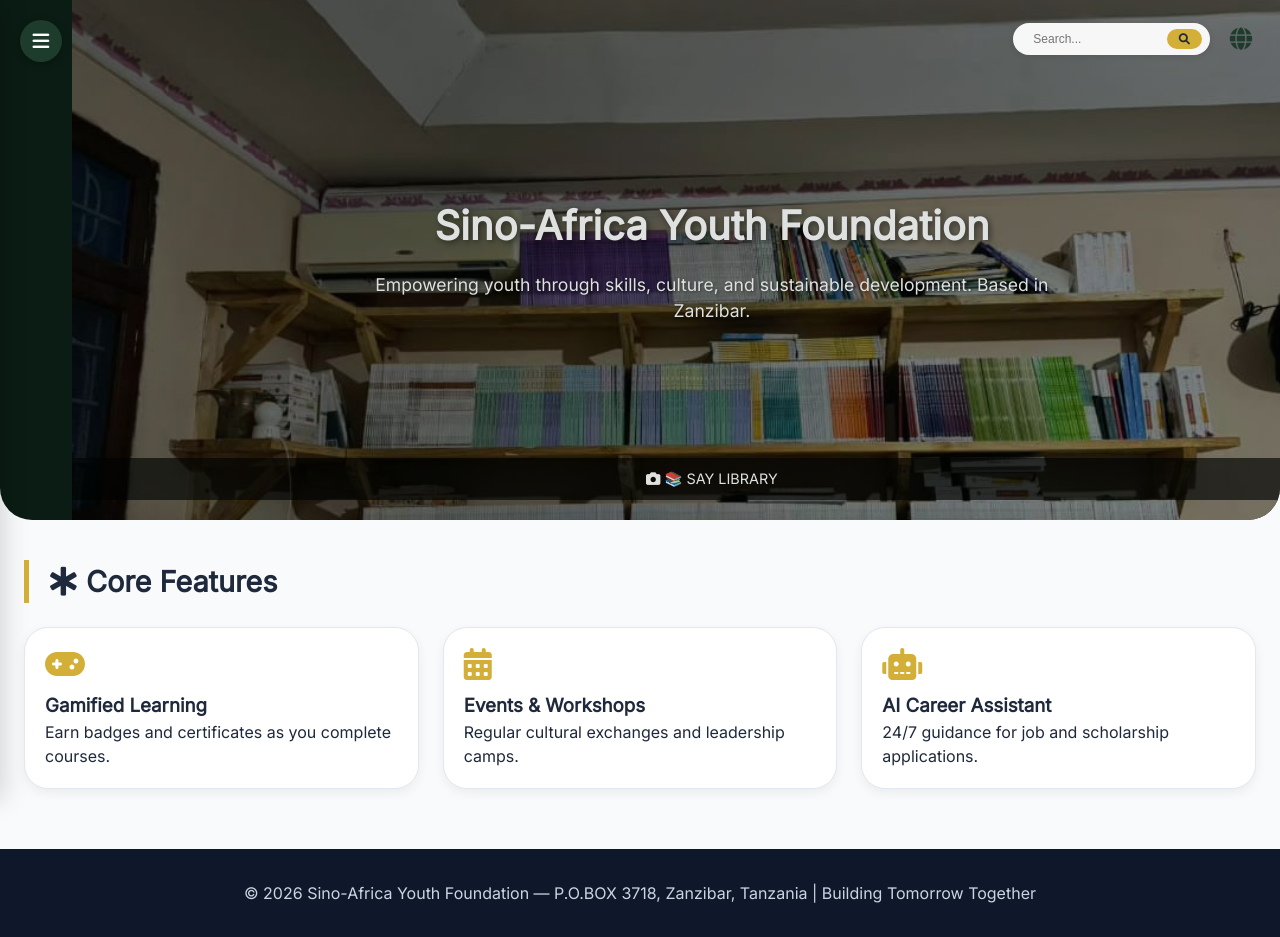
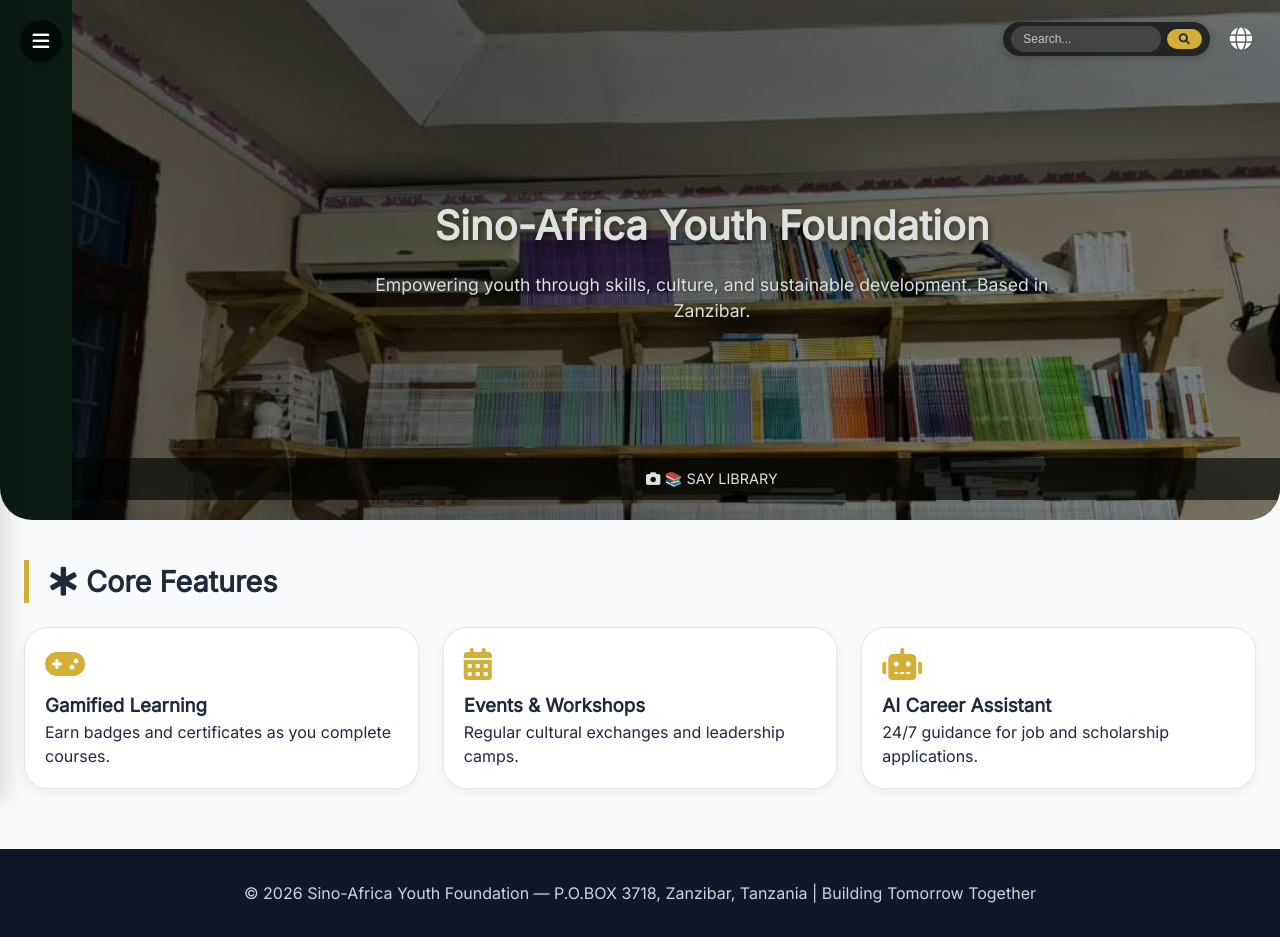
Before and after one commit to ameral320-ai/SAY12, a plain HTML site: page index.html in a window 1280 px wide. Drawn offline with Linux system fonts and the light colour scheme.

Commit message:
Refactor styles and update search/globe visibility logic

```diff
--- a/index.html
+++ b/index.html
@@ -25,7 +25,7 @@
         body.dark-mode input, body.dark-mode textarea { background: #334155; color: white; border-color: #475569; }
         .container { max-width: 1280px; margin: 0 auto; padding: 0 24px; }
 
-        /* Top right controls - only visible on home */
+        /* Top right controls */
         .top-bar {
             position: fixed;
             top: 20px;
@@ -36,26 +36,33 @@
             align-items: center;
         }
 
+        /* Search container - visible only on home page */
         .search-container {
-            background: rgba(255,255,255,0.95);
+            background: rgba(0,0,0,0.65);
+            backdrop-filter: blur(8px);
             border-radius: 40px;
-            padding: 3px 8px;
+            padding: 4px 8px;
             display: flex;
             align-items: center;
             gap: 6px;
-            box-shadow: 0 2px 6px rgba(0,0,0,0.1);
+            box-shadow: 0 2px 8px rgba(0,0,0,0.2);
             transition: all 0.2s;
         }
-        body.dark-mode .search-container { background: #1e293b; }
+        .search-container.hidden {
+            display: none;
+        }
+        body.dark-mode .search-container { background: rgba(30,41,59,0.9); }
         .search-container input {
             border: none;
             padding: 6px 12px;
             border-radius: 40px;
-            width: 140px;
-            background: transparent;
+            width: 150px;
+            background: rgba(255,255,255,0.15);
             outline: none;
             font-size: 0.75rem;
+            color: white;
         }
+        .search-container input::placeholder { color: rgba(255,255,255,0.7); }
         .search-container button {
             background: #d4af37;
             color: #1e293b;
@@ -65,9 +72,11 @@
             font-weight: 600;
             cursor: pointer;
             border: none;
+            transition: all 0.2s;
         }
+        .search-container button:hover { transform: scale(1.02); background: #e5c450; }
 
-        /* Globe language icon - clean, no shadow, no white background */
+        /* Globe language icon - clean, no white shadow/background */
         .globe-lang-container {
             position: relative;
             display: none;
@@ -76,8 +85,7 @@
             display: block;
         }
         .globe-icon {
-            background: transparent !important;
-            backdrop-filter: none;
+            background: transparent;
             border: none;
             font-size: 1.4rem;
             cursor: pointer;
@@ -88,12 +96,11 @@
             align-items: center;
             justify-content: center;
             transition: all 0.2s;
-            color: #1e3c2c;
-            box-shadow: none !important;
-            background-color: transparent !important;
+            color: white;
+            text-shadow: 0 1px 2px rgba(0,0,0,0.3);
         }
-        body.dark-mode .globe-icon { color: #d4af37; background: transparent !important; }
-        .globe-icon:hover { transform: scale(1.08); color: #d4af37; background: transparent !important; }
+        body.dark-mode .globe-icon { color: #e2e8f0; }
+        .globe-icon:hover { transform: scale(1.08); color: #d4af37; }
 
         .lang-dropdown {
             position: absolute;
@@ -125,13 +132,11 @@
         body.dark-mode .lang-dropdown button { color: #e2e8f0; }
         .lang-dropdown button:hover { background: #d4af37; color: #1e293b; }
 
-        /* Mobile menu - only visible on home */
+        /* Mobile menu */
         .hamburger-btn {
-            position: fixed;
-            top: 20px;
-            left: 20px;
-            z-index: 1001;
-            background: #1e3c2c;
+            position: fixed; top: 20px; left: 20px; z-index: 1001;
+            background: rgba(0,0,0,0.65);
+            backdrop-filter: blur(8px);
             border: none;
             font-size: 1.2rem;
             cursor: pointer;
@@ -144,12 +149,6 @@
             justify-content: center;
             box-shadow: 0 2px 8px rgba(0,0,0,0.2);
             transition: all 0.2s;
-        }
-        .hamburger-btn.hide-on-other-pages {
-            display: flex;
-        }
-        .hamburger-btn.hidden {
-            display: none !important;
         }
         .hamburger-btn:hover { transform: scale(1.05); background: #d4af37; color: #1e293b; }
 
@@ -179,7 +178,7 @@
         body.dark-mode .sidebar a { color: #e2e8f0; }
         .sidebar a:hover, .sidebar a.active { background: #d4af37; color: #1e293b; transform: translateX(6px); }
 
-        /* Compressed slider */
+        /* Compressed slider - fits screen */
         .hero {
             position: relative;
             width: 100%;
@@ -295,17 +294,19 @@
             .hero { height: 50vh; min-height: 380px; }
             .slide-overlay h1 { font-size: 1.6rem; }
             .section-title { font-size: 1.4rem; }
+            .search-container input { width: 100px; }
         }
     </style>
 </head>
 <body>
 
-<div class="top-bar" id="topBar">
+<div class="top-bar">
+    <!-- Search container - will be shown/hidden on home page -->
     <div class="search-container" id="searchContainer">
         <input type="text" id="searchInput" placeholder="Search..." autocomplete="off">
         <button id="searchBtn"><i class="fas fa-search"></i></button>
     </div>
-    <!-- Globe language icon - clean, no shadow, no white background -->
+    <!-- Globe language icon - clean white, no shadow background -->
     <div class="globe-lang-container" id="globeLangContainer">
         <button class="globe-icon" id="globeIconBtn"><i class="fas fa-globe"></i></button>
         <div class="lang-dropdown" id="langDropdown">
@@ -349,7 +350,7 @@
 <div id="editorModal" class="modal"><div class="modal-content" id="editorModalContent"></div></div>
 
 <script>
-    // ==================== PERSISTENT SYSTEM + FULL LANGUAGE + CONTROLS ONLY ON HOME ====================
+    // ==================== SEARCH ONLY ON HOME + CLEAN GLOBE + FULL TRANSLATION ====================
     let currentSlideIndex = 0;
     let slideInterval;
     let currentSearchTerm = "";
@@ -435,7 +436,7 @@
     }
 
     function loadData() {
-        const saved = localStorage.getItem("saf_final_v11");
+        const saved = localStorage.getItem("saf_globe_clean_v11");
         if (saved) {
             foundationData = JSON.parse(saved);
         } else {
@@ -444,7 +445,7 @@
             saveData();
         }
     }
-    function saveData() { localStorage.setItem("saf_final_v11", JSON.stringify(foundationData)); }
+    function saveData() { localStorage.setItem("saf_globe_clean_v11", JSON.stringify(foundationData)); }
 
     let foundationData = {
         heroTitle: "Sino-Africa Youth Foundation",
@@ -546,25 +547,16 @@
         document.querySelector(`.sidebar .nav-tab[data-tab="${tabId}"]`)?.classList.add('active');
         closeSidebar();
 
-        // Show/hide controls based on active page (only on home)
-        const isHome = (tabId === 'home');
-        const topBar = document.getElementById('topBar');
-        const hamburgerBtn = document.getElementById('hamburgerBtn');
-
-        if (isHome) {
-            topBar.style.display = 'flex';
-            hamburgerBtn.classList.remove('hidden');
-            hamburgerBtn.classList.add('hide-on-other-pages');
+        // Show/hide search container and globe based on active page (only on home)
+        const searchContainer = document.getElementById('searchContainer');
+        const globeContainer = document.getElementById('globeLangContainer');
+        if (tabId === 'home') {
+            searchContainer.classList.remove('hidden');
+            globeContainer.classList.add('active');
         } else {
-            topBar.style.display = 'none';
-            hamburgerBtn.classList.add('hidden');
-            hamburgerBtn.classList.remove('hide-on-other-pages');
+            searchContainer.classList.add('hidden');
+            globeContainer.classList.remove('active');
         }
-
-        // Globe visibility managed within its container
-        const globeContainer = document.getElementById('globeLangContainer');
-        if (isHome) globeContainer.classList.add('active');
-        else globeContainer.classList.remove('active');
     }
 
     function closeSidebar() { document.getElementById('sidebar').classList.remove('open'); document.getElementById('sidebarOverlay').classList.remove('active'); }
@@ -590,8 +582,9 @@
     updateDynamicContent();
     renderWebsite();
     setLanguage('en');
-    // Ensure home page controls are visible initially
-    switchTab('home');
+    // Initialize visibility: home page active, so search & globe visible
+    document.getElementById('searchContainer').classList.remove('hidden');
+    document.getElementById('globeLangContainer').classList.add('active');
 </script>
 </body>
 </html>
```
